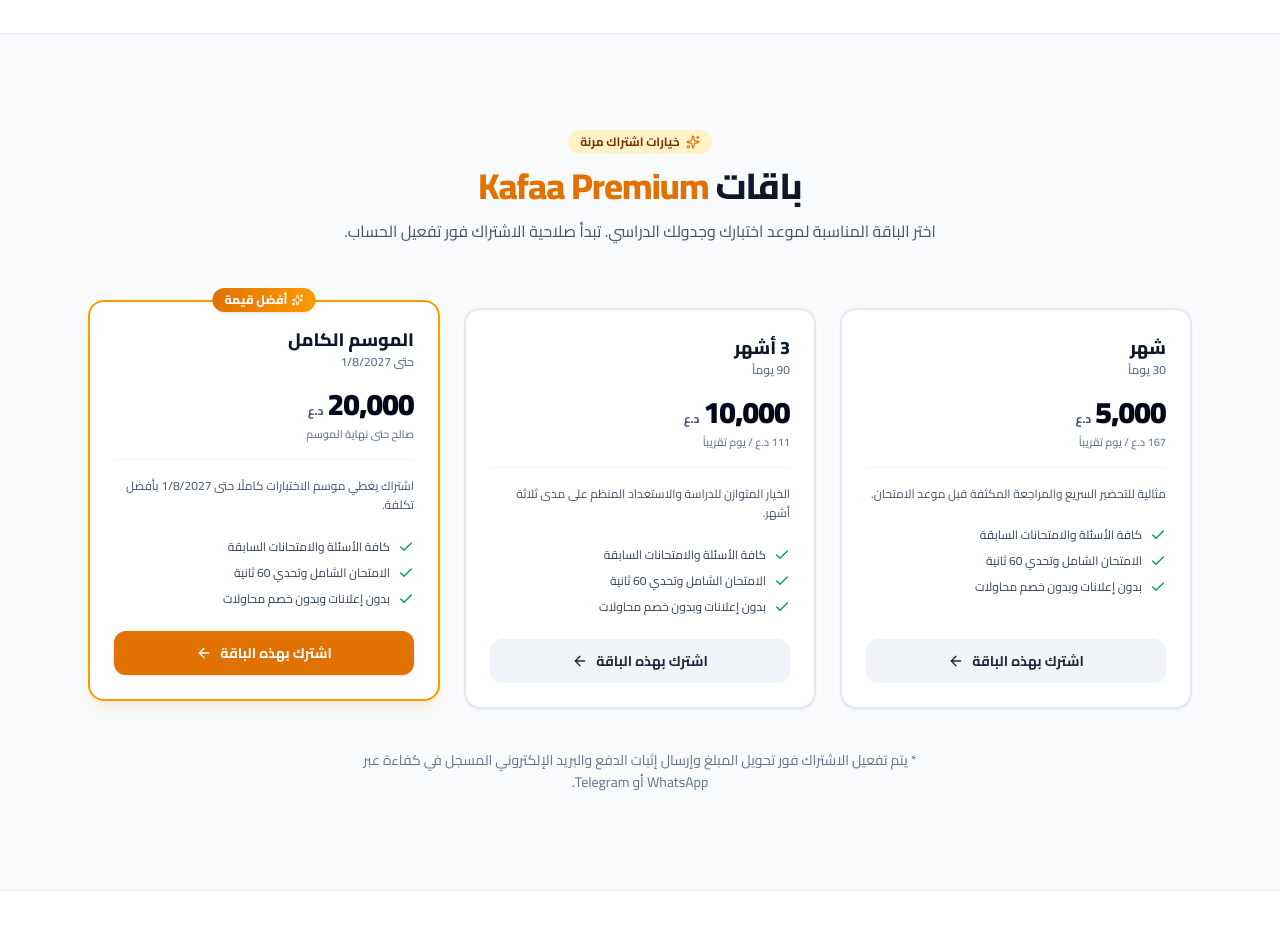
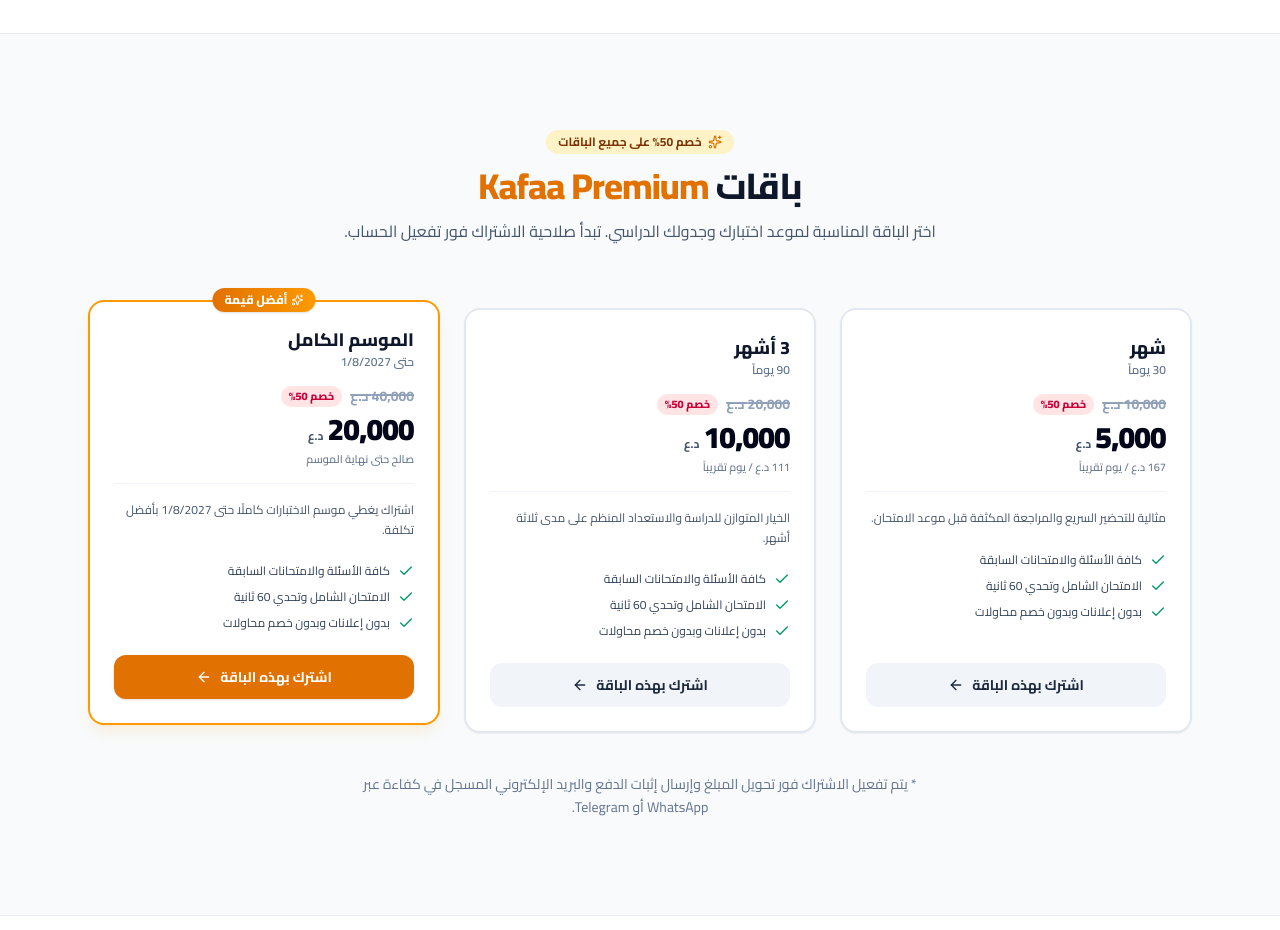
Before and after one commit to husseinalmzuory/kafaa-premium, a React (Vite) app: page / in a window 1280 px wide. Shown: the part 1420-2350 px from the top of the page. Built offline with nearby package versions, Linux system fonts and the light colour scheme.

Commit message:
Show crossed-out prices and discount badges

```diff
--- a/src/components/Pricing.tsx
+++ b/src/components/Pricing.tsx
@@ -23,7 +23,7 @@
         <div className="text-center max-w-2xl mx-auto mb-12 sm:mb-16">
           <div className="inline-flex items-center gap-1.5 bg-amber-100 text-amber-900 text-xs font-bold px-3 py-1 rounded-full mb-3">
             <Sparkles className="w-3.5 h-3.5 text-amber-600" />
-            <span>خيارات اشتراك مرنة</span>
+            <span>خصم 50% على جميع الباقات</span>
           </div>
           <h2 className="text-2xl sm:text-4xl font-extrabold text-slate-900 tracking-tight mb-3">
             باقات <span className="text-amber-600">Kafaa Premium</span>
@@ -67,6 +67,14 @@
 
                   {/* Price */}
                   <div className="mb-4 pb-4 border-b border-slate-100">
+                    <div className="flex items-center gap-2 mb-1">
+                      <span className="text-sm font-bold text-slate-400 line-through decoration-2">
+                        {plan.formattedOriginalPrice} د.ع
+                      </span>
+                      <span className="inline-flex items-center rounded-full bg-rose-100 px-2 py-0.5 text-[11px] font-extrabold text-rose-700">
+                        خصم {plan.discountPercent}%
+                      </span>
+                    </div>
                     <div className="flex items-baseline gap-1">
                       <span className="text-3xl font-black text-slate-950 tracking-tight">
                         {plan.formattedPrice}
```
